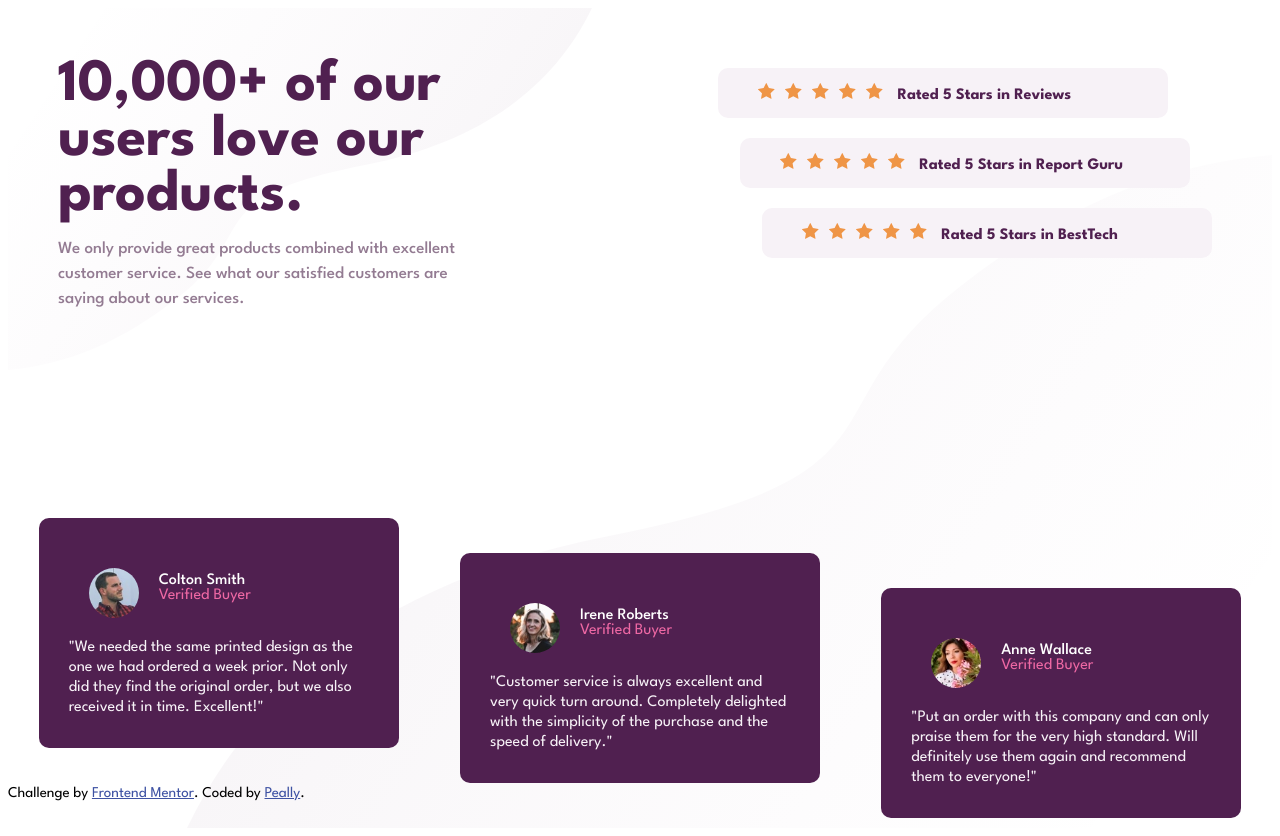
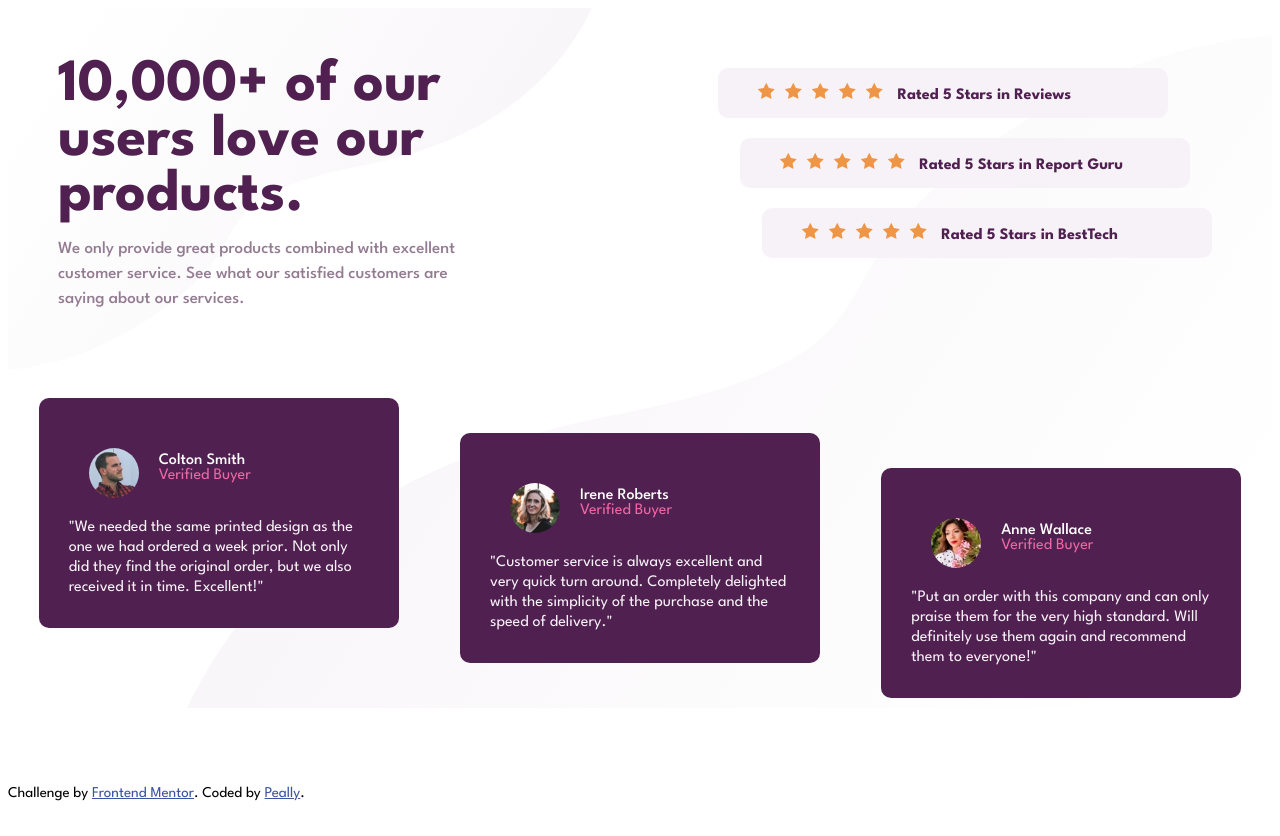
Before and after one commit to Peallyz/FrontEnd-Mentor-Social-proof-section, a website: page index.html in a window 1280 px wide. After the commit the page ends 800 px from the top, so only its background shows below. Drawn offline with Linux system fonts and the light colour scheme.

Commit message:
Changing ".top" height 50vh to 35vh

```diff
--- a/main/style.scss
+++ b/main/style.scss
@@ -34,7 +34,7 @@ body {
   flex-direction: column;
   & .top {
     display: flex;
-    height: 50vh;
+    height: 35vh;
     width: auto;
     justify-content: space-between;
     margin: 50px;
@@ -80,6 +80,7 @@ body {
 
 .rate {
   width: 45%;
+  height: 35vh;
   display: flex;
   flex-direction: column;
   &__box {
```
Also changed, not shown: style/style.css, 1 other file.
